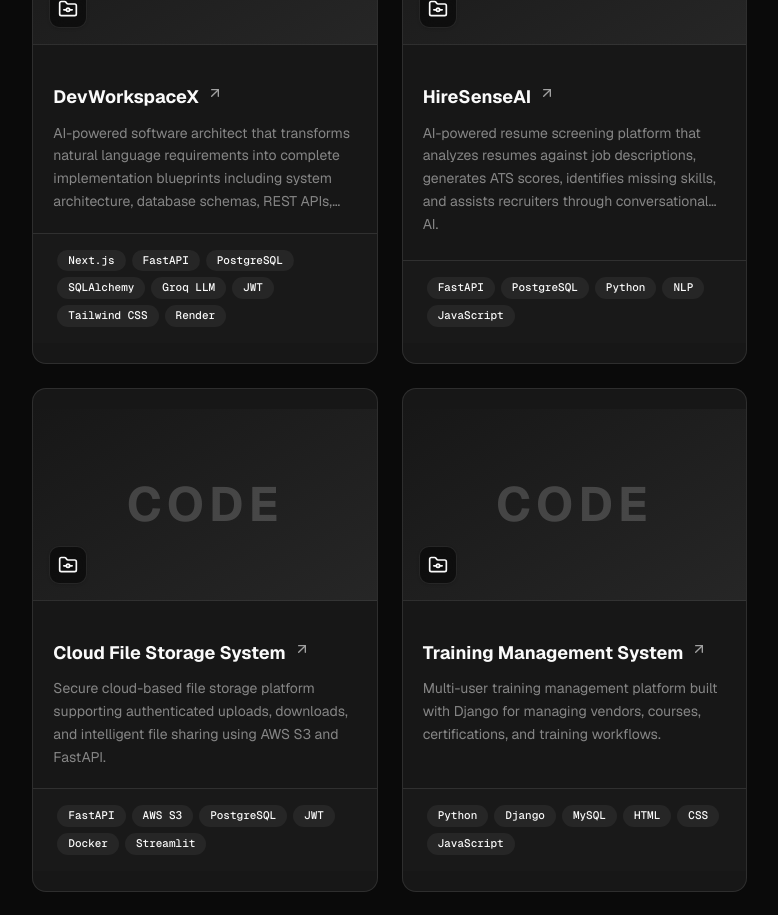
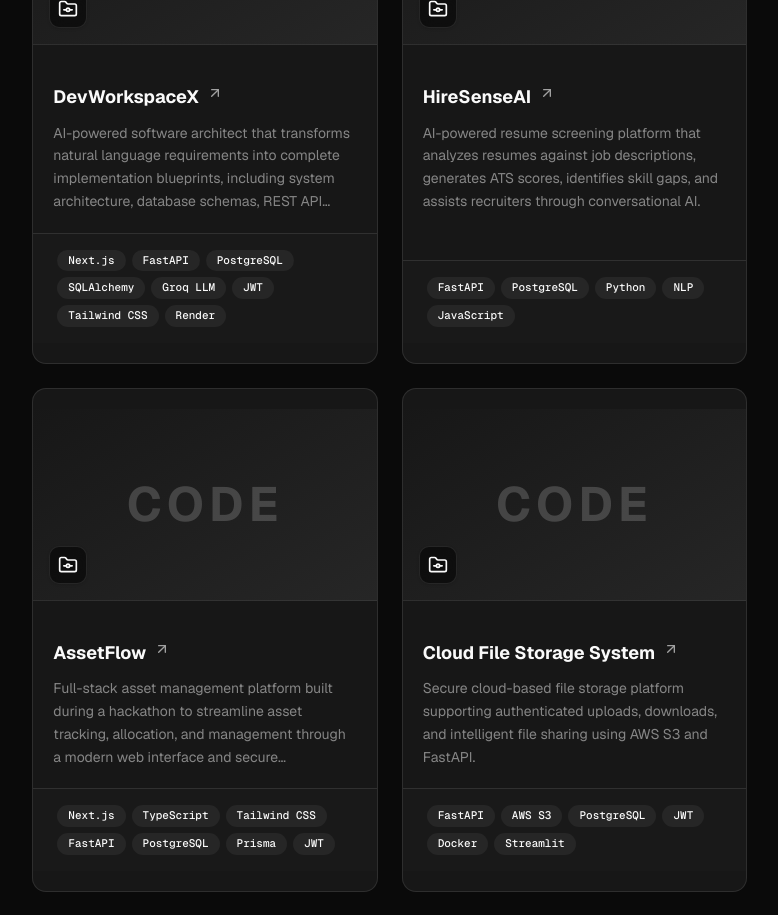
Before and after one commit to archi2305/Portfolio, a Next.js app: page / in a window 1280 px wide. Shown: the part 2520-3435 px from the top of the page, without its empty margins (501-1279 px from the left). Built offline with nearby package versions, Linux system fonts and the light colour scheme.

Commit message:
Update featured projects with real portfolio projects

```diff
--- a/data/projects.ts
+++ b/data/projects.ts
@@ -4,7 +4,7 @@ export const projects: Project[] = [
   {
     id: "devworkspacex",
     title: "DevWorkspaceX",
-    shortDescription: "AI-powered software architect that transforms natural language requirements into complete implementation blueprints including system architecture, database schemas, REST APIs, and technical documentation.",
+    shortDescription: "AI-powered software architect that transforms natural language requirements into complete implementation blueprints, including system architecture, database schemas, REST API specifications, and technical documentation.",
     longDescription: "DevWorkspaceX acts as an intelligent software design partner, taking high-level product definitions and generating detailed blueprint specs. By automating architectural modeling, developers can generate production-ready boilerplates and architecture graphs instantly.",
     techStack: ["Next.js", "FastAPI", "PostgreSQL", "SQLAlchemy", "Groq LLM", "JWT", "Tailwind CSS", "Render"],
     features: [
@@ -14,14 +14,14 @@ export const projects: Project[] = [
     ],
     challenges: "Handling context length limitations and maintaining consistent output formatting from Groq LLM queries for extremely complex application architectures.",
     learnings: "Designed robust fallback validation states to clean and parse LLM-generated JSON strings before feeding schema render components.",
-    githubUrl: "https://github.com/archi2305/DevWorkspaceX", // TODO: Customize if needed
-    liveUrl: "https://devworkspacex.render.com", // TODO: Customize if needed
+    githubUrl: "https://github.com/archi2305/DevWorkspaceX",
+    liveUrl: "https://devworkspacex.render.com",
     architecturePreview: "Next.js UI -> FastAPI API -> Groq LLM Parser -> PostgreSQL DB Schema Renderer"
   },
   {
     id: "hiresenseai",
     title: "HireSenseAI",
-    shortDescription: "AI-powered resume screening platform that analyzes resumes against job descriptions, generates ATS scores, identifies missing skills, and assists recruiters through conversational AI.",
+    shortDescription: "AI-powered resume screening platform that analyzes resumes against job descriptions, generates ATS scores, identifies skill gaps, and assists recruiters through conversational AI.",
     longDescription: "HireSenseAI automates the candidate screening bottleneck by performing deep semantic matches between applicant resumes and hiring parameters. It provides analytical ATS match scoring and flags skill deficits.",
     techStack: ["FastAPI", "PostgreSQL", "Python", "NLP", "JavaScript"],
     features: [
@@ -31,9 +31,26 @@ export const projects: Project[] = [
     ],
     challenges: "Managing variations in PDF/Docx styling sheets and extracting consistent token hierarchies without data loss.",
     learnings: "Learned how to design semantic search nodes using raw vector indexing and NLP sentence embedding models.",
-    githubUrl: "https://github.com/archi2305/HireSenseAI", // TODO: Customize if needed
+    githubUrl: "https://github.com/archi2305/HireSenseAI",
     liveUrl: undefined,
     architecturePreview: "FastAPI Backend -> Python NLP Tokenizer -> PDF Text Extractor -> PostgreSQL Database"
+  },
+  {
+    id: "assetflow",
+    title: "AssetFlow",
+    shortDescription: "Full-stack asset management platform built during a hackathon to streamline asset tracking, allocation, and management through a modern web interface and secure authentication.",
+    longDescription: "AssetFlow was built to resolve internal tracking inefficiencies during dynamic hardware and software deployment phases. The platform connects assets to specific project teams with real-time logs.",
+    techStack: ["Next.js", "TypeScript", "Tailwind CSS", "FastAPI", "PostgreSQL", "Prisma", "JWT"],
+    features: [
+      "Real-time asset tracking and history log maps.",
+      "Auto-expiring device allocation assignments.",
+      "Integrated dashboard analytics outlining active resource utilization."
+    ],
+    challenges: "Designing reliable conflict resolution systems when multiple operators request the same asset allocation simultaneously.",
+    learnings: "Leveraged PostgreSQL row locking queries inside Prisma transactions to enforce asset uniqueness checks during checkouts.",
+    githubUrl: "https://github.com/archi2305/AssetFlow", // TODO: Customize if needed
+    liveUrl: undefined,
+    architecturePreview: "Next.js Client -> FastAPI REST Server -> Prisma ORM -> PostgreSQL DB"
   },
   {
     id: "cloud-file-storage",
@@ -48,33 +65,16 @@ export const projects: Project[] = [
     ],
     challenges: "Managing S3 bucket access policies and handling large file multi-part transfers without backend thread choking.",
     learnings: "Leveraged S3 presigned URLs to allow the client to stream uploads directly to S3, bypassing backend CPU bottlenecks.",
-    githubUrl: "https://github.com/archi2305/cloud-storage-system", // TODO: Customize if needed
+    githubUrl: "https://github.com/archi2305/cloud-storage-system",
     liveUrl: undefined,
     architecturePreview: "Streamlit UI -> FastAPI Core -> JWT Access Filter -> S3 Storage Node"
-  },
-  {
-    id: "training-management",
-    title: "Training Management System",
-    shortDescription: "Multi-user training management platform built with Django for managing vendors, courses, certifications, and training workflows.",
-    longDescription: "A CRM-like internal system designed to handle corporate training schedules, course lists, vendor certifications, and workflow review boards.",
-    techStack: ["Python", "Django", "MySQL", "HTML", "CSS", "JavaScript"],
-    features: [
-      "Role-based permission settings separating employees, vendors, and managers.",
-      "Automated notification triggers for certificate renewal deadlines.",
-      "Advanced workflow dashboard tracking training approval pipelines."
-    ],
-    challenges: "Designing multi-tenant data access boundaries where vendors are isolated from each other's certification logs.",
-    learnings: "Deepened knowledge of Django's query filter overrides and relational database design patterns using MySQL.",
-    githubUrl: "https://github.com/archi2305/training-management-system", // TODO: Customize if needed
-    liveUrl: undefined,
-    architecturePreview: "Django Web Server -> MySQL Relational Database -> Certificate Notification Cron"
   },
   {
     id: "job-portal",
     title: "Job Portal",
     shortDescription: "Backend recruitment platform enabling employers to post jobs, manage applicants, and streamline hiring workflows using Spring Boot.",
     longDescription: "A backend service infrastructure handling high-throughput job application workloads, candidate alerts, and applicant tracking boards.",
-    techStack: ["Java", "Spring Boot", "MySQL", "REST APIs"],
+    techStack: ["Java", "Spring Boot", "MySQL", "REST API"],
     features: [
       "Fully secure authentication hooks supporting user access control.",
       "Robust REST endpoints for job searches, applications, and review stages.",
@@ -82,7 +82,7 @@ export const projects: Project[] = [
     ],
     challenges: "Optimizing relational table query joins for job listings under high load thresholds.",
     learnings: "Learned how to configure MySQL query caches and index foreign keys to accelerate join operations.",
-    githubUrl: "https://github.com/archi2305/spring-boot-job-portal", // TODO: Customize if needed
+    githubUrl: "https://github.com/archi2305/spring-boot-job-portal",
     liveUrl: undefined,
     architecturePreview: "Spring Boot Application Server -> JPA Hibernate ORM -> MySQL Database"
   }
```
